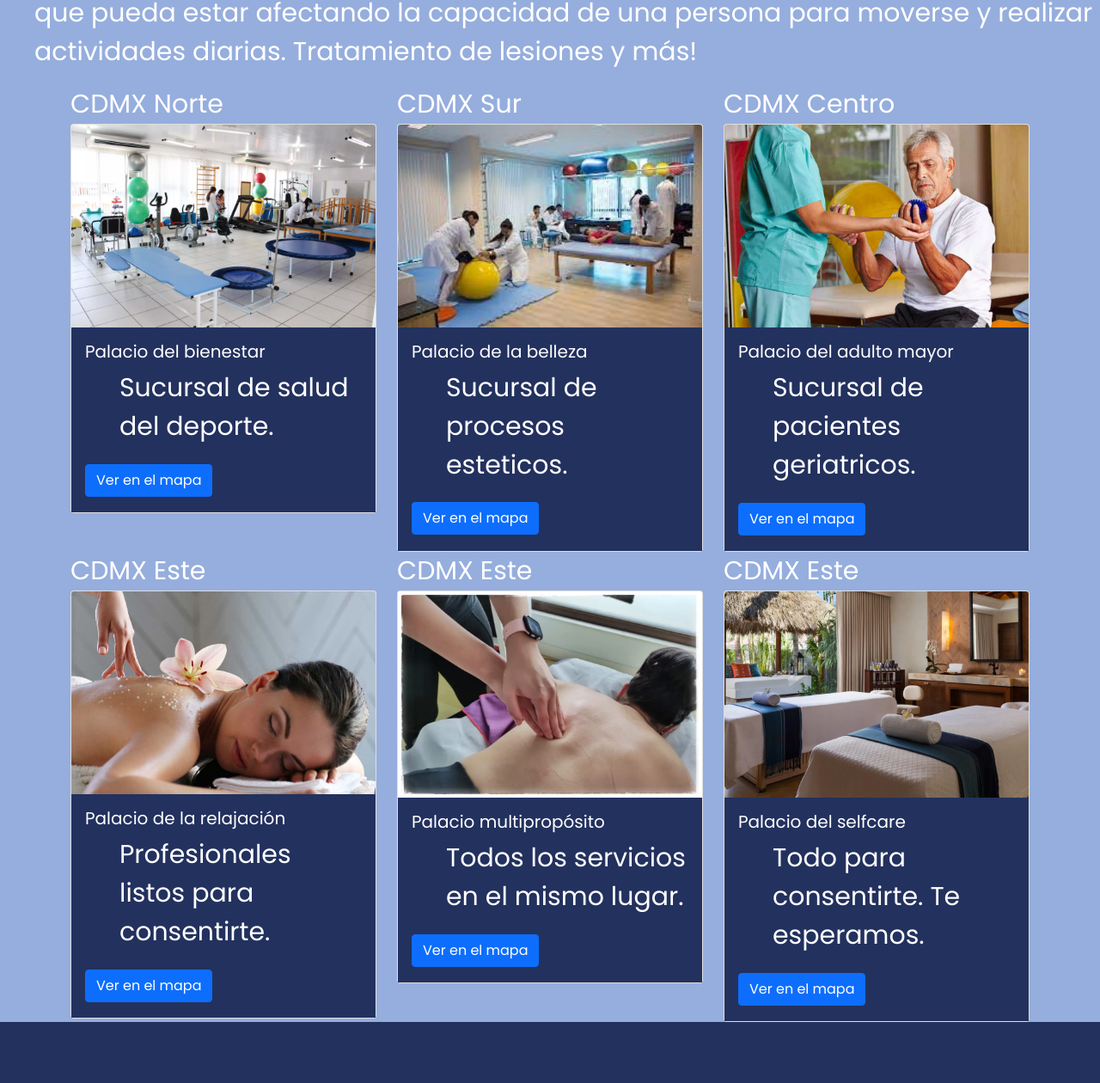
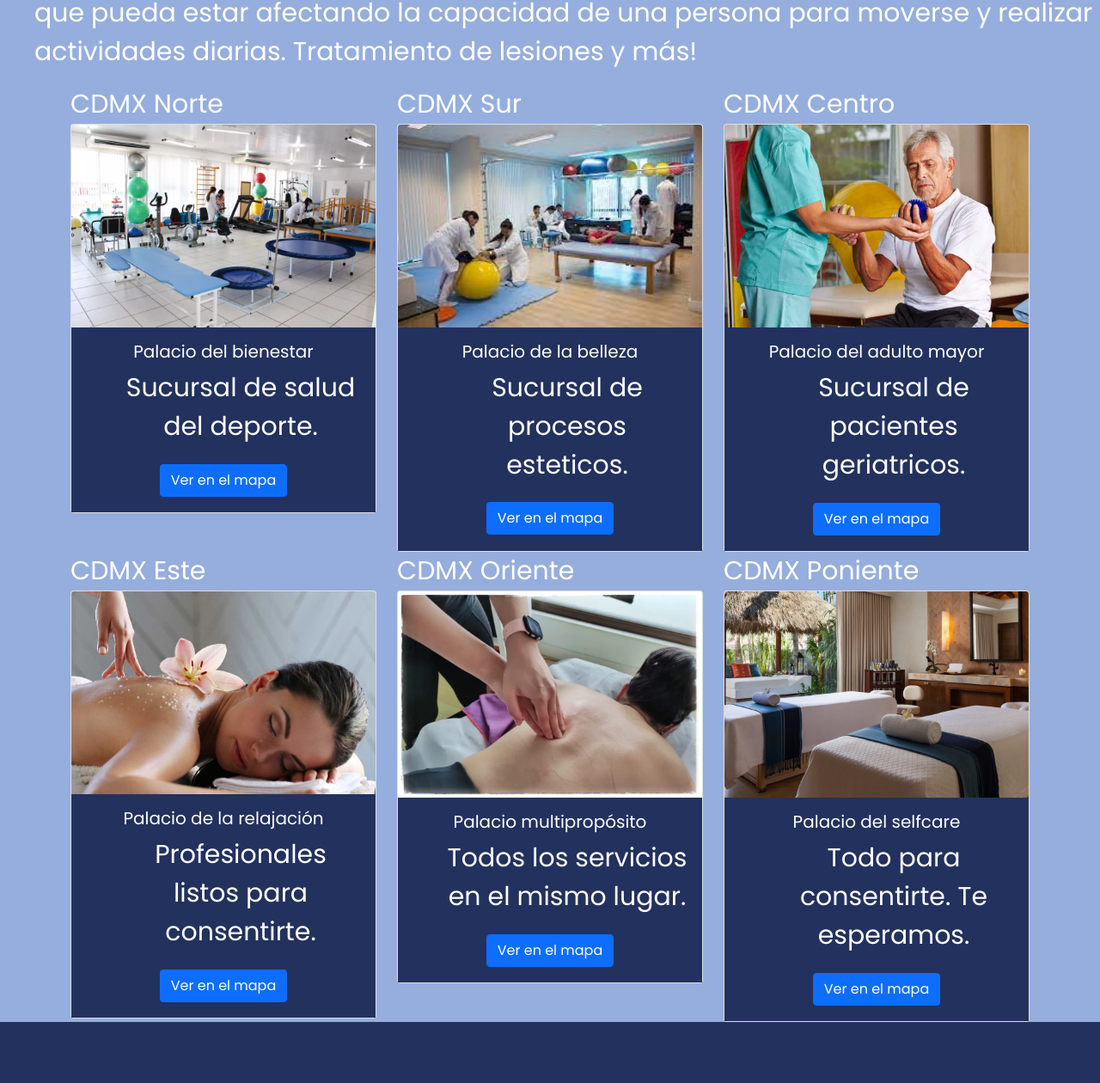
Before and after one commit to OmarAguilera/PF-SilvaAguilera, a plain HTML site: page index.html in a window 1280 px wide. Shown: the part 623-1883 px from the top of the page at 86% size. Drawn offline with nearby package versions, Linux system fonts and the light colour scheme.

Commit message:
last changes

```diff
--- a/index.html
+++ b/index.html
@@ -77,7 +77,7 @@
                 <div class="row">
                     <div class="col-lg-4 col-md-6 col-sm-12 texts">
                     CDMX Norte
-                    <div class="card">
+                    <div class="card text-center">
                         <img class="card-img-top" src="./images/sucursal3.webp" alt="Card image cap">
                         <div class="card-body colorfisioesteticspa">
                             <h5 class="card-title">Palacio del bienestar</h5>
@@ -88,19 +88,19 @@
                 </div>
                 <div class="col-lg-4 col-md-6 col-sm-12 texts">
                     CDMX Sur
-                    <div class="card">
+                    <div class="card text-center">
                     <img class="card-img-top" src="./images/sucursal2.jpg" alt="Card image cap">
                     <div class="card-body colorfisioesteticspa">
                         <h5 class="card-title">Palacio de la belleza</h5>
                         <p class="card-text">Sucursal de procesos esteticos.</p>
-                        <a href="#" class="btn btn-primary">Ver en el mapa</a>
+                        <a href="#" class="btn btn-primary ">Ver en el mapa</a>
                     </div>
                 </div>
 
             </div>
             <div class="col-lg-4 col-md-6 col-sm-12 texts">
                     CDMX Centro
-                    <div class="card">
+                    <div class="card text-center">
                 <img class="card-img-top" src="./images/7fisioterapia-geriatrica.webp" alt="Card image cap">
                 <div class="card-body colorfisioesteticspa">
                     <h5 class="card-title">Palacio del adulto mayor</h5>
@@ -111,7 +111,7 @@
     </div>
     <div class="col-lg-4 col-md-6 col-sm-12 texts">
                     CDMX Este
-                    <div class="card">
+                    <div class="card text-center">
         <img class="card-img-top" src="./images/Masaje-HoteldelParque.jpg" alt="Card image cap">
         <div class="card-body colorfisioesteticspa">
             <h5 class="card-title">Palacio de la relajación</h5>
@@ -121,8 +121,8 @@
     </div>
     </div>
     <div class="col-lg-4 col-md-6 col-sm-12 texts">
-                    CDMX Este
-                    <div class=" card sucEste">
+                    CDMX Oriente
+                    <div class=" card text-center">
         <img class="card-img-top" src="./images/cdmxEste.webp" alt="Card image cap">
         <div class="card-body colorfisioesteticspa">
             <h5 class="card-title">Palacio multipropósito</h5>
@@ -132,8 +132,8 @@
     </div>
     </div>
     <div class="col-lg-4 col-md-6 col-sm-12 texts">
-                    CDMX Este
-                    <div class=" card sucEste">
+                    CDMX Poniente
+                    <div class=" card text-center">
         <img class="card-img-top" src="./images/mejores-spas-de-mexico-palmilla.webp" alt="Card image cap">
         <div class="card-body colorfisioesteticspa">
             <h5 class="card-title">Palacio del selfcare</h5>
```
Also changed, not shown: pages/gallery.html (+2 -2 lines), images/13terapia-nino.jpeg (renamed from images/13terapia nino.jpeg), images/15fisioterapia-electroterapia.jpeg (renamed from images/15fisioterapia electroterapia.jpeg).
